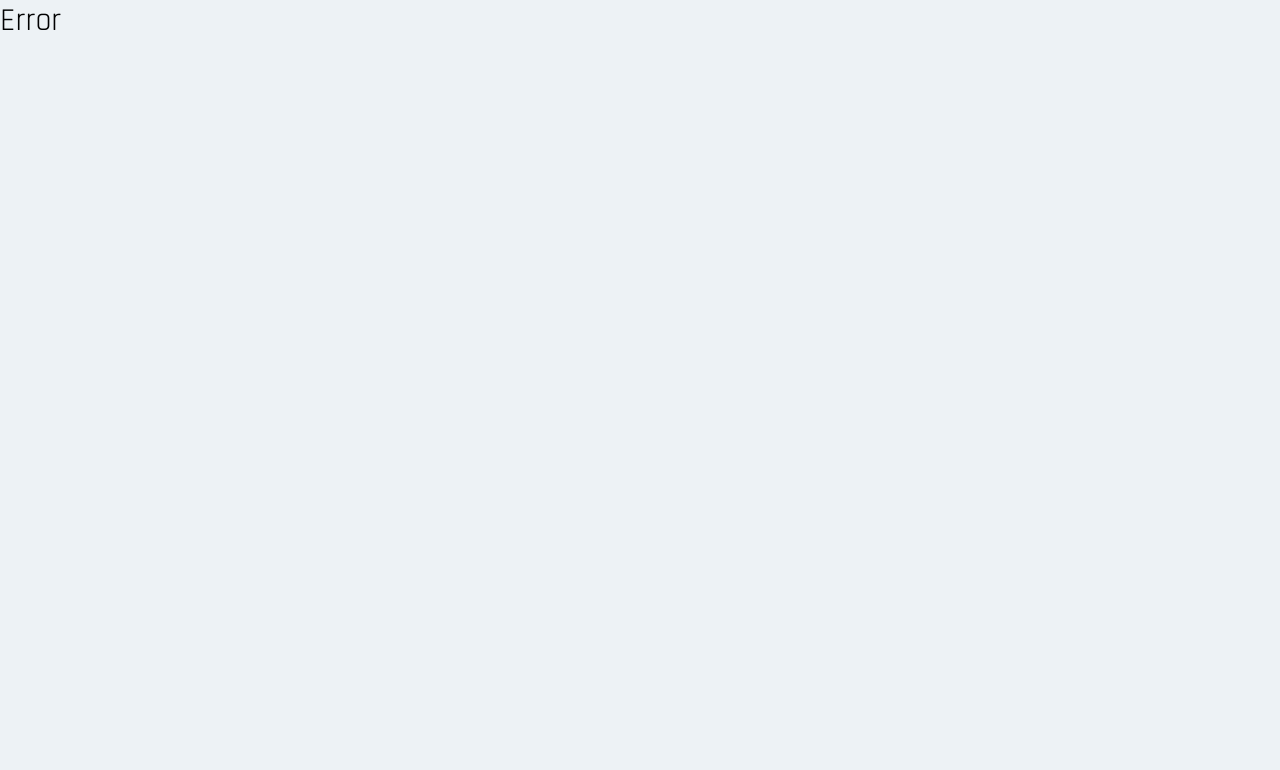
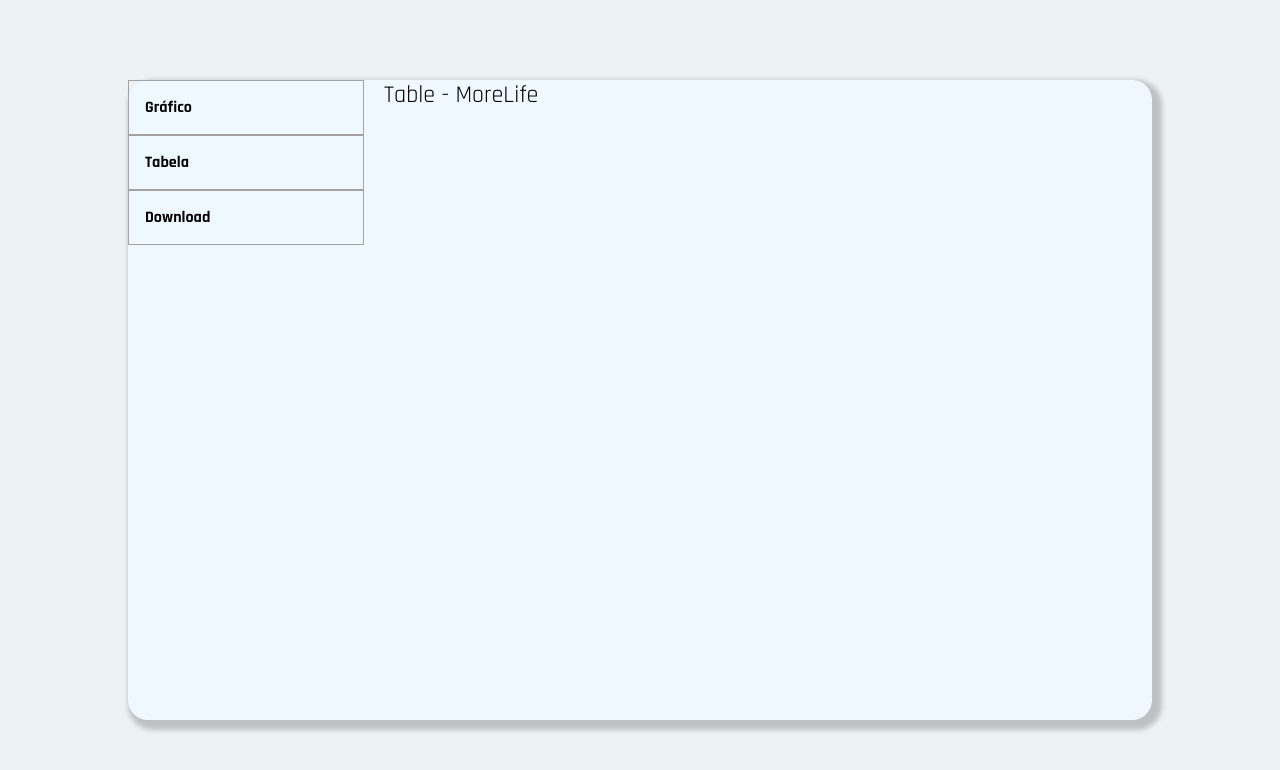
Before and after one commit to Phillip2608/MoreLife, a React (Create React App) app: page /table in a window 1280 px wide. Before the commit this address had no page. Shown: the top 770 px of the page. Built offline with nearby package versions, Linux system fonts and the light colour scheme.

Commit message:
criado componentes de layout, modificação nas rotas e adição de novas rotas

```diff
--- a/src/App.js
+++ b/src/App.js
@@ -1,3 +1,4 @@
+import Dashboard from './components/dashboard/dashboard';
 import Container from './components/layout/container'
 import { Outlet } from "react-router-dom";
 
@@ -5,7 +6,9 @@ function App() {
   return (
     <div className="App">
       <Container customClass="center">
-        <Outlet />
+        <Dashboard>
+          <Outlet />
+        </Dashboard>
       </Container>
     </div>
   );
--- /dev/null
+++ b/src/components/dashboard/cssDashboard/dashboard.module.css
@@ -0,0 +1,8 @@
+.dashboard{
+    width: 80%;
+    height: 80vh;
+    border-radius: 20px;
+    box-shadow: 5px 5px 5px 5px rgba(0, 0, 0, .2);
+    background-color: aliceblue;
+    display: flex;
+}
--- /dev/null
+++ b/src/components/dashboard/dashboard.js
@@ -0,0 +1,12 @@
+import styles from './cssDashboard/dashboard.module.css'
+import Navbar from '../layout/navbar'
+function Dashboard(props){
+    return(
+        <div className={styles.dashboard}>
+            <Navbar />
+            {props.children}
+        </div>
+    )
+}
+
+export default Dashboard
--- /dev/null
+++ b/src/components/layout/cssLayout/navbar.module.css
@@ -0,0 +1,27 @@
+.navbar{
+    width: 25%;
+    height: 100%;
+}
+
+.list{
+    list-style: none;
+    margin-right: 20px;
+    user-select: none;
+}
+
+.list a{
+    text-decoration: none;
+    color: black;
+}
+
+.list a li{
+    padding: 1em;
+    border: 1px solid #a3a3a3;
+    cursor: pointer;
+    transition: all .5s;
+    font-weight: 700;
+}
+
+.list a li:hover{
+    color:#3da63f ;
+}
--- /dev/null
+++ b/src/components/layout/navbar.js
@@ -0,0 +1,30 @@
+import styles from './cssLayout/navbar.module.css'
+import { Link } from 'react-router-dom'
+
+function Navbar() {
+    return (
+        <nav className={styles.navbar}>
+            <ul className={styles.list}>
+                <Link to="/graphic">
+                    <li>
+                        Gráfico
+                    </li>
+                </Link>
+                <Link to="/table">
+                    <li>
+                        Tabela
+                    </li>
+                </Link>
+                <Link to="/download">
+                    <li>
+                        Download
+                    </li>
+                </Link>
+
+            </ul>
+        </nav>
+
+    )
+}
+
+export default Navbar
--- /dev/null
+++ b/src/routes/download.js
@@ -0,0 +1,5 @@
+function Download(){
+    return <h1>Download - MoreLife</h1>
+}
+
+export default Download
--- /dev/null
+++ b/src/routes/graphic.js
@@ -0,0 +1,5 @@
+function Graphic(){
+    return <h1>Graphic - MoreLife</h1>
+}
+
+export default Graphic
--- /dev/null
+++ b/src/routes/table.js
@@ -0,0 +1,5 @@
+function Table(){
+    return <h1>Table - MoreLife</h1>
+}
+
+export default Table
```
Also changed, not shown: src/index.js (+15 -0 lines).
